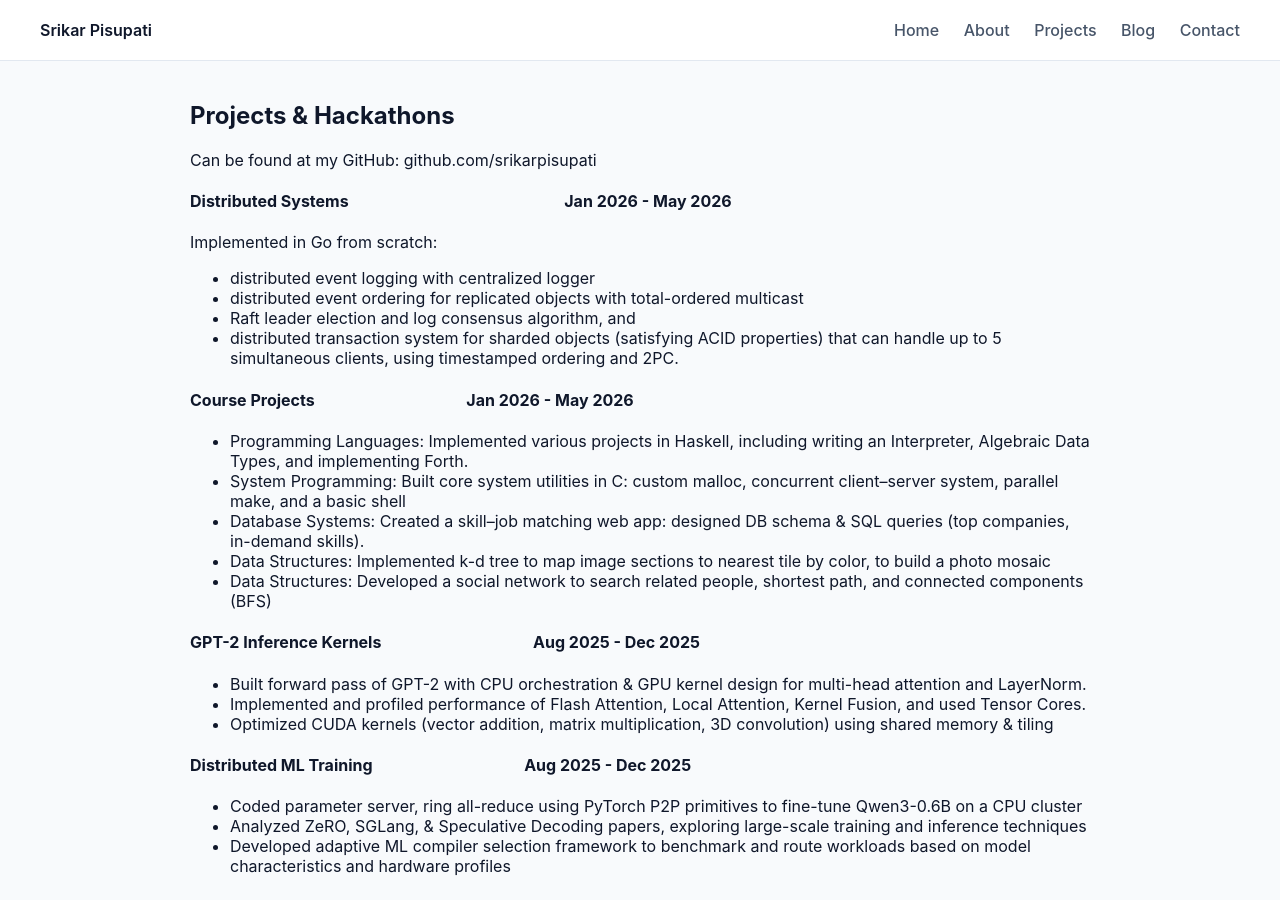
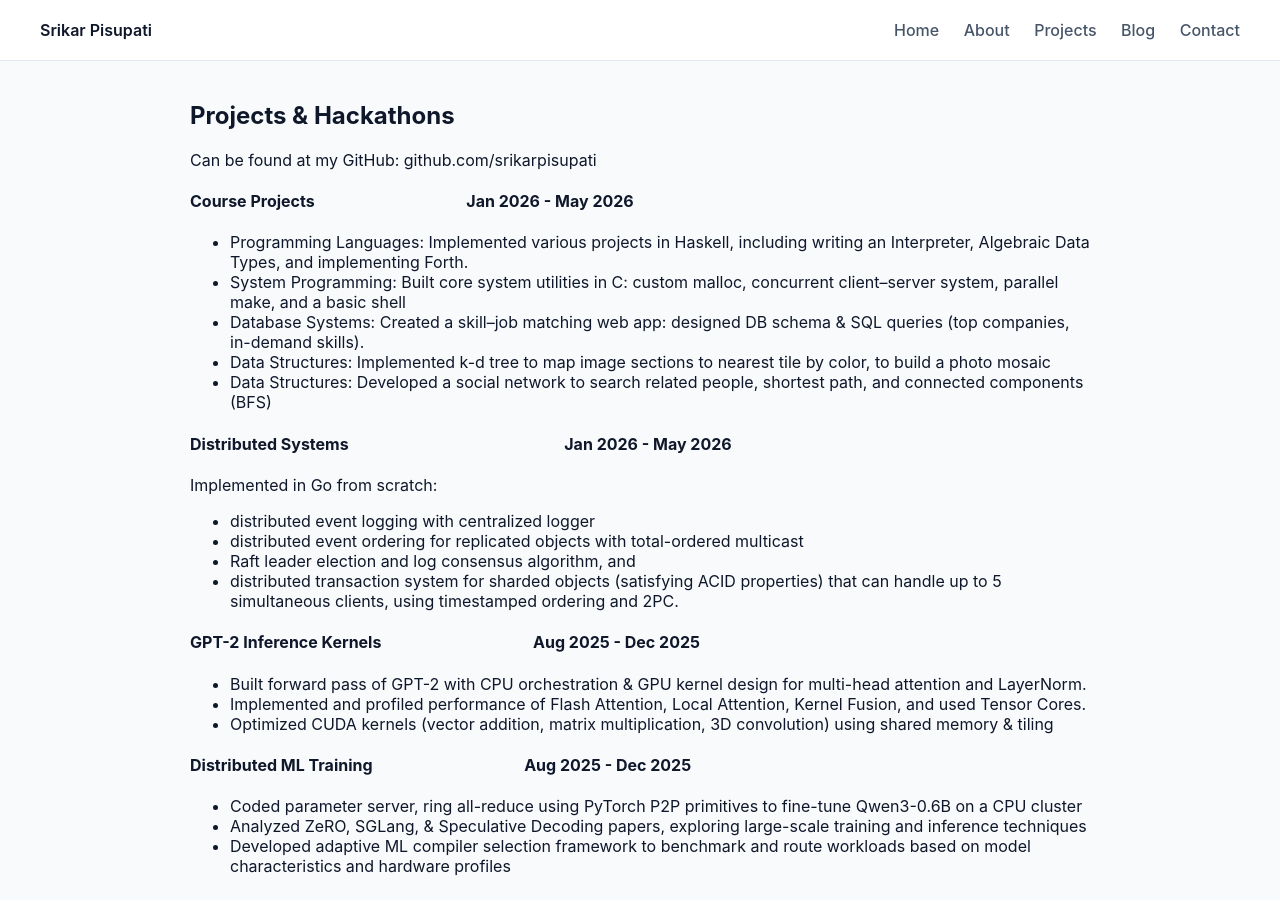
Before and after one commit to srikarpisupati/srikarpisupati.github.io, a Jekyll site: the page built from projects.md, in a window 1280 px wide and 900 px high. Built offline with Jekyll 4.4.1, drawn with Linux system fonts in a browser that asks for light colours.

```diff
--- a/projects.md
+++ b/projects.md
@@ -9,19 +9,19 @@ permalink: /projects/
 
 Can be found at my GitHub: github.com/srikarpisupati
 
+#### Course Projects  &emsp;&emsp;&emsp;&emsp;&emsp;&emsp;&emsp;&emsp;&emsp; Jan 2026 - May 2026
+* Programming Languages: Implemented various projects in Haskell, including writing an Interpreter, Algebraic Data Types, and implementing Forth.
+* System Programming: Built core system utilities in C: custom malloc, concurrent client–server system, parallel make, and a basic shell
+* Database Systems: Created a skill–job matching web app: designed DB schema & SQL queries (top companies, in-demand skills).
+* Data Structures: Implemented k-d tree to map image sections to nearest tile by color, to build a photo mosaic
+* Data Structures: Developed a social network to search related people, shortest path, and connected components (BFS)
+
 #### Distributed Systems &emsp;&emsp;&emsp;&emsp;&emsp;&emsp;&emsp;&emsp;&emsp;&emsp;&emsp;&emsp;&emsp; Jan 2026 - May 2026
 Implemented in Go from scratch:
 * distributed event logging with centralized logger
 * distributed event ordering for replicated objects with total-ordered multicast
 * Raft leader election and log consensus algorithm, and
 * distributed transaction system for sharded objects (satisfying ACID properties) that can handle up to 5 simultaneous clients, using timestamped ordering and 2PC.
-
-#### Course Projects  &emsp;&emsp;&emsp;&emsp;&emsp;&emsp;&emsp;&emsp;&emsp; Jan 2026 - May 2026
-* Programming Languages: Implemented various projects in Haskell, including writing an Interpreter, Algebraic Data Types, and implementing Forth.
-* System Programming: Built core system utilities in C: custom malloc, concurrent client–server system, parallel make, and a basic shell
-* Database Systems: Created a skill–job matching web app: designed DB schema & SQL queries (top companies, in-demand skills).
-* Data Structures: Implemented k-d tree to map image sections to nearest tile by color, to build a photo mosaic
-* Data Structures: Developed a social network to search related people, shortest path, and connected components (BFS)
 
 #### GPT-2 Inference Kernels &emsp;&emsp;&emsp;&emsp;&emsp;&emsp;&emsp;&emsp;&emsp; Aug 2025 - Dec 2025
 * Built forward pass of GPT-2 with CPU orchestration & GPU kernel design for multi-head attention and LayerNorm.
```
